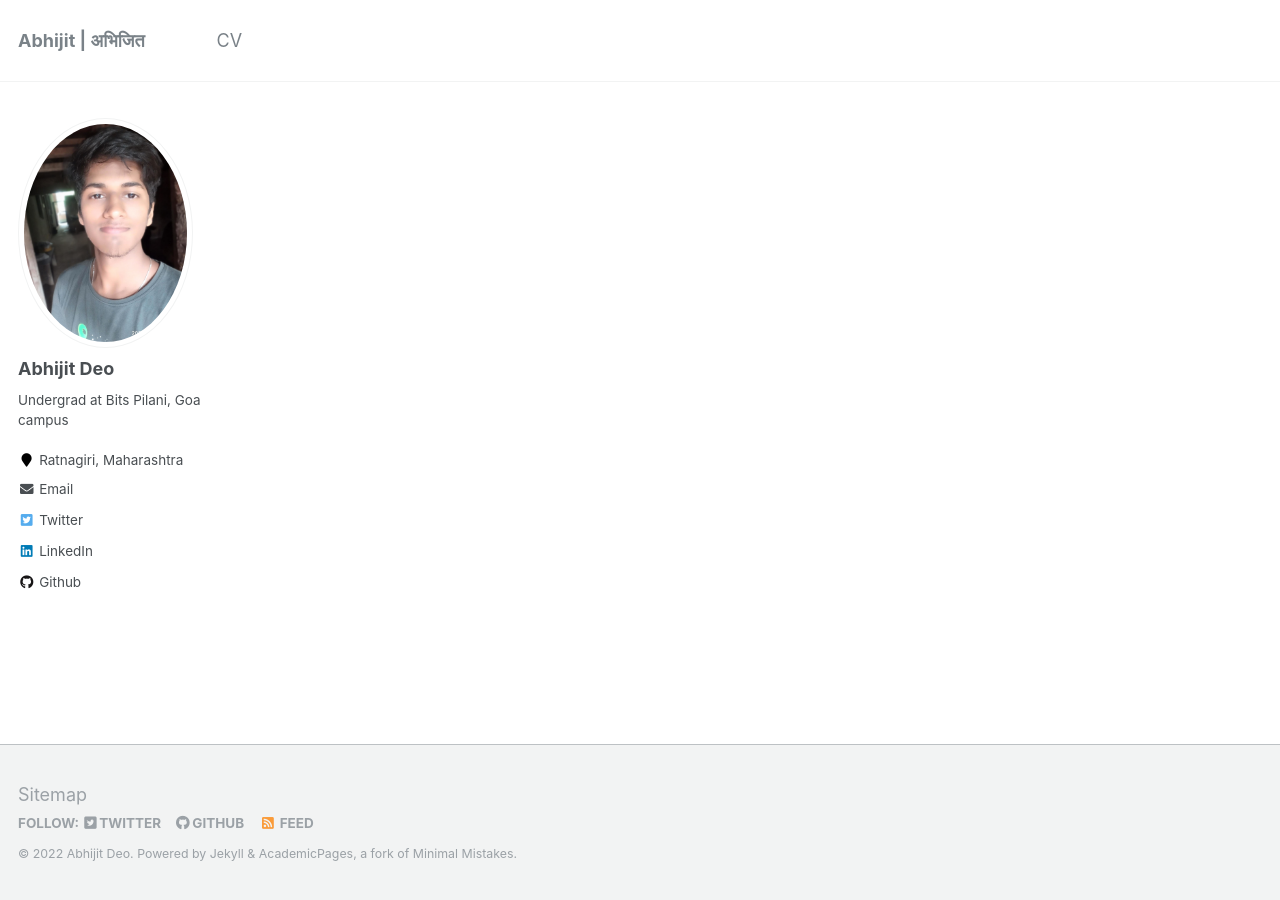
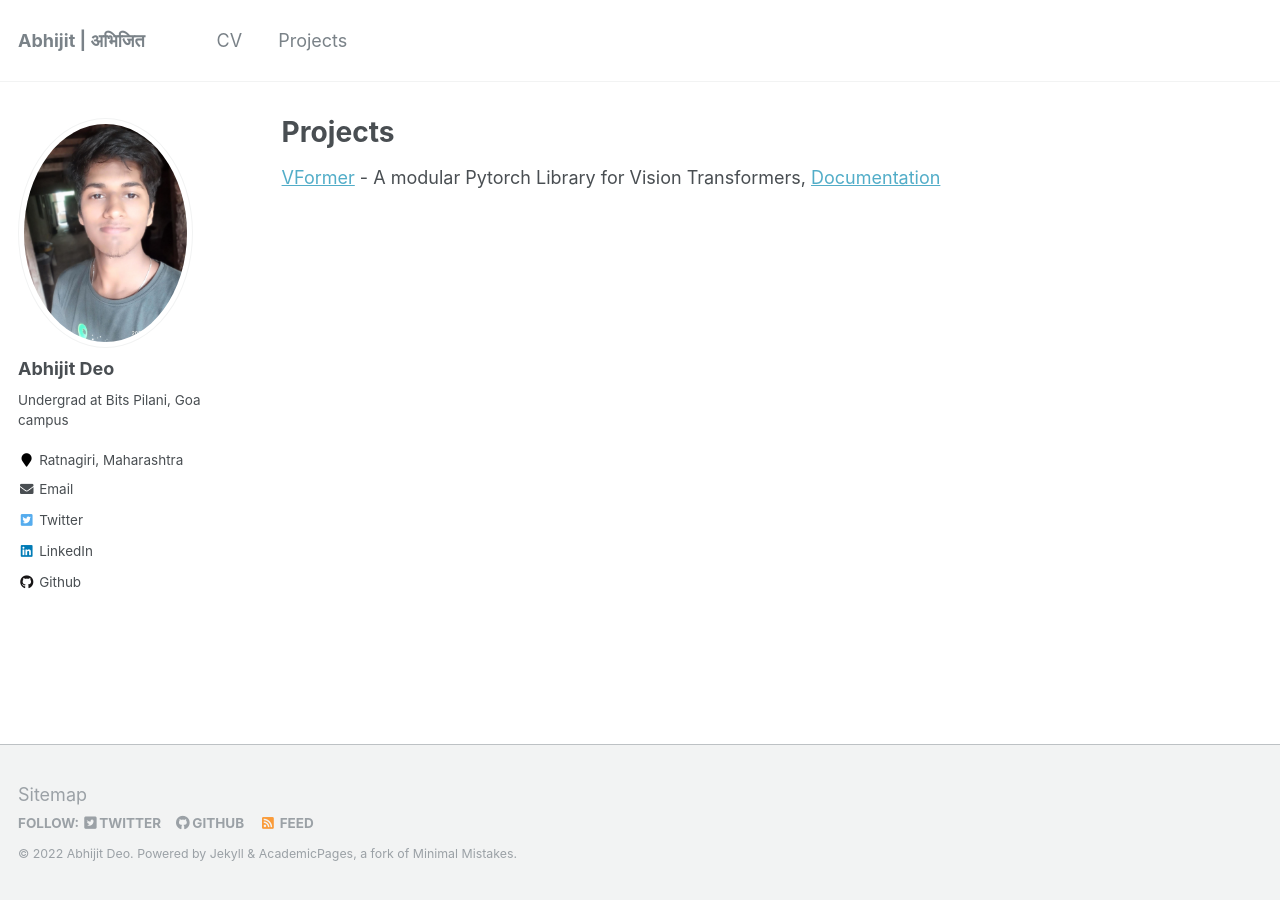
Before and after one commit to abhi-glitchhg/abhi-glitchhg.github.io, a Jekyll site: the page built from _pages/projects.md, in a window 1280 px wide. Built offline with Jekyll 4.4.1, drawn with Linux system fonts in a browser that asks for light colours; our own code applies the rules of GitHub Pages for plain Markdown files.

Commit message:
vformer added

```diff
--- a/_data/navigation.yml
+++ b/_data/navigation.yml
@@ -2,3 +2,6 @@
 main:
   - title: "CV"
     url: /cv/
+
+  - title: "Projects"
+    url: /projects/
--- a/_pages/projects.md
+++ b/_pages/projects.md
@@ -0,0 +1,10 @@
+---
+layout: archive
+title: "Projects"
+permalink: /projects/
+author_profile: true
+redirect_from:
+  - /projects
+---
+
+[VFormer](https://github.com/sforaidl/vformer) - A modular Pytorch Library for Vision Transformers, [Documentation](https://vformer.readthedocs.io/en/latest/)
```
